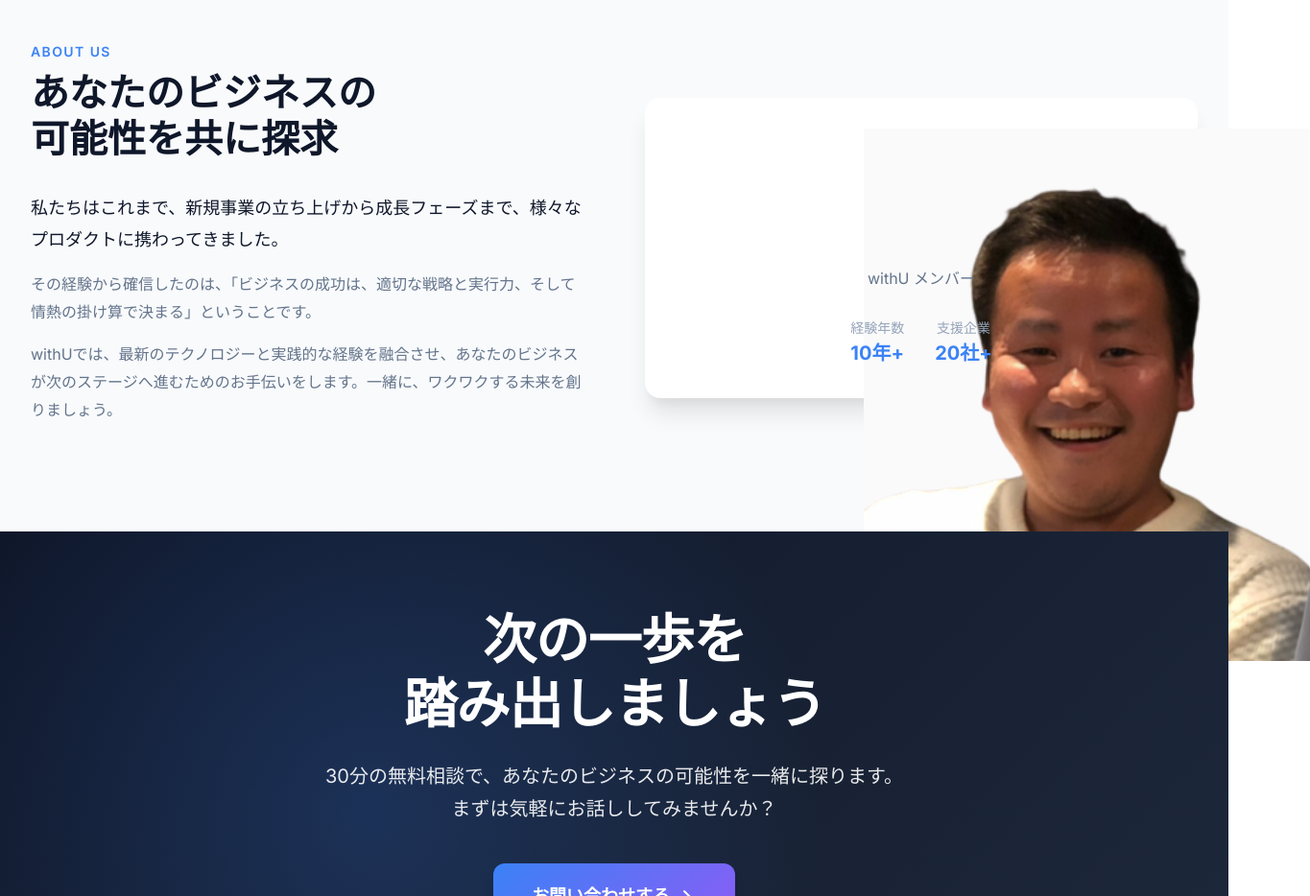
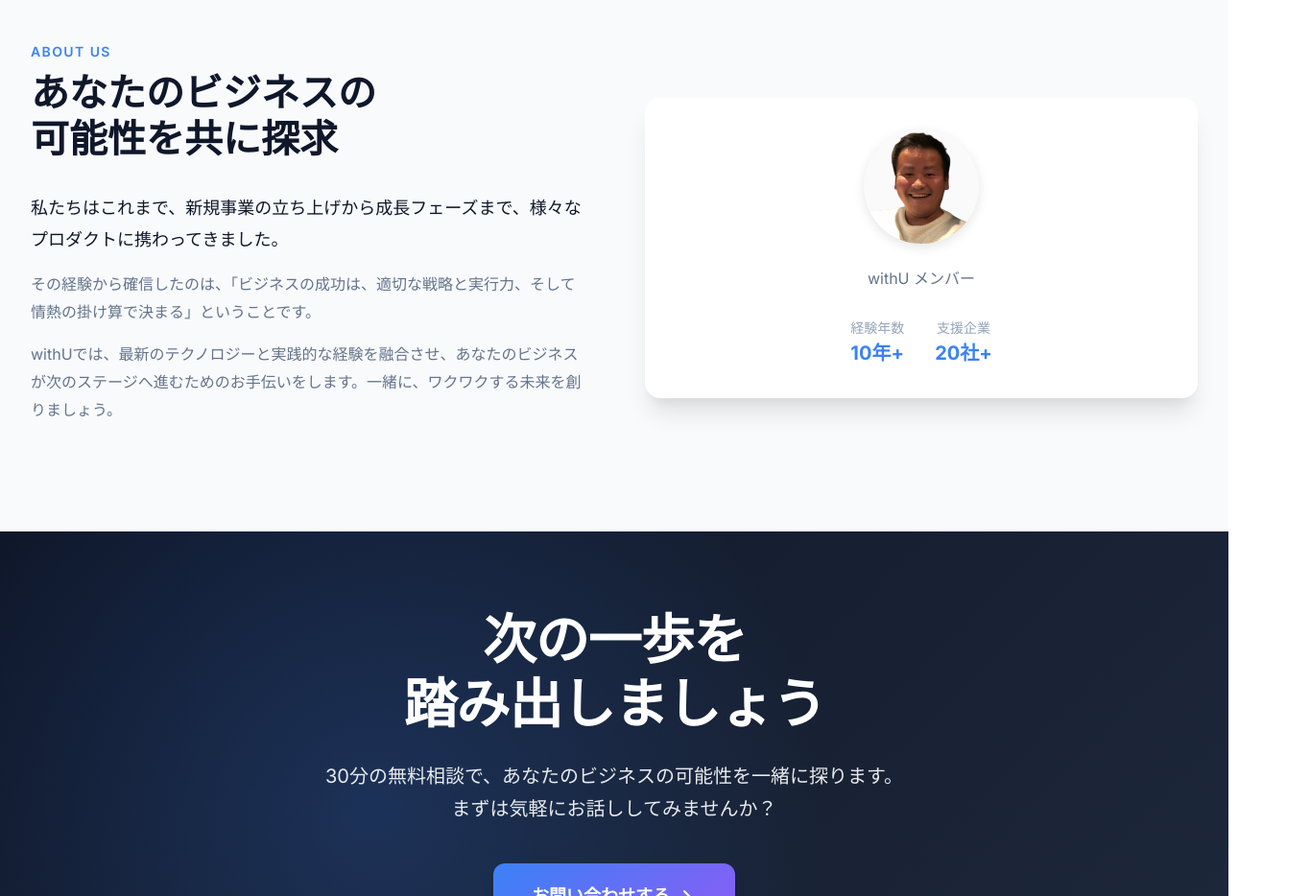
Before and after one commit to trainsocialnetwork/withU, a plain HTML site: page index.html in a window 1280 px wide. Shown: the part 4220-5154 px from the top of the page at 96% size, 1365 px wide, since content can reach past the window. Drawn offline with Linux system fonts and the light colour scheme.

Commit message:
Update style.css

```diff
--- a/css/style.css
+++ b/css/style.css
@@ -938,6 +938,10 @@ header.scrolled {
     width: 120px;
     height: 120px;
     margin: 0 auto 1.5rem;
+    overflow: hidden;
+    border-radius: var(--radius-full);
+    background: var(--bg-tertiary);
+    box-shadow: 0 4px 12px rgba(0, 0, 0, 0.1);
 }
 
 .profile-image .image-placeholder {
@@ -949,6 +953,13 @@ header.scrolled {
     align-items: center;
     justify-content: center;
     font-size: 3rem;
+}
+
+.profile-image img {
+    width: 100%;
+    height: 100%;
+    object-fit: cover;
+    display: block;
 }
 
 .profile-name {
```
